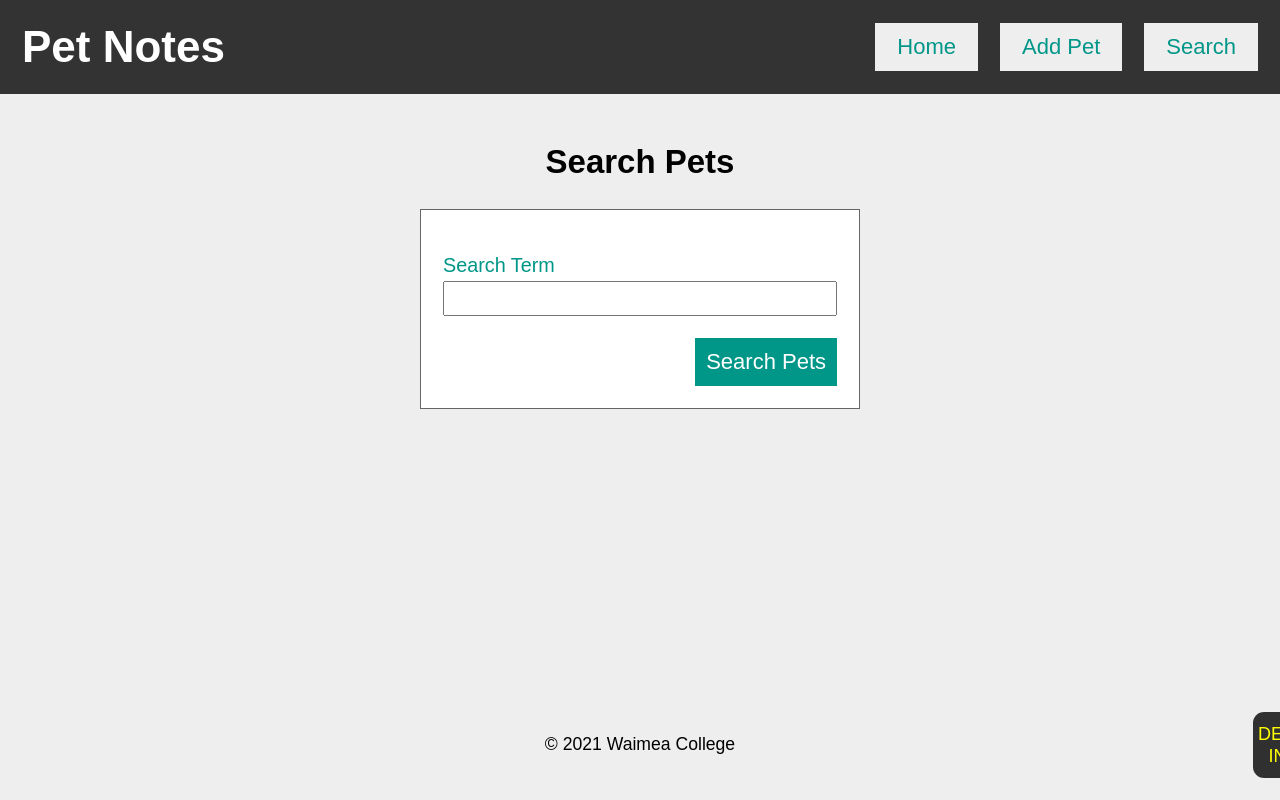
After one commit to waimea-cpy/php-project-library, a PHP site: page /form-search.php in a window 1280 px wide. The commit adds this page. Run offline with PHP 8.4, Linux system fonts and the light colour scheme.

Commit message:
Added a basic search example

```diff
--- a/common-top.php
+++ b/common-top.php
@@ -19,6 +19,7 @@
                 <ul>
                     <li><a href="index.php">Home</a></li>
                     <li><a href="form-new-pet.php">Add Pet</a></li>
+                    <li><a href="form-search.php">Search</a></li>
                 </ul>
             </nav>
 
--- a/css/styles.css
+++ b/css/styles.css
@@ -1,7 +1,7 @@
 /* COLOURS **********************************************************/
 
 :root {
-    --back: #ccc;
+    --back: #eee;
     --back-dark: #333;
     --back-light: #fff;
 
@@ -34,6 +34,7 @@
 main {
     padding: 1rem;
     text-align: center;
+    min-height: 75vh;
 }
 
 
@@ -78,8 +79,8 @@
     padding: 0.5rem 1rem;
     margin: 0 0 0 auto;
     width: max-content;
-    color: var(--text-invert);
-    background: var(--accent);
+    color: var(--accent);
+    background: var(--back);
     text-decoration: none;
 }
 
@@ -87,8 +88,8 @@
 #mainmenu a:active,
 a.button:hover,
 a.button:active {
-    color: var(--accent);
-    background: var(--text-invert);
+    color: var(--text-invert);
+    background: var(--accent);
 }
 
 /* FOOTER **********************************************************/
--- a/form-new-note.php
+++ b/form-new-note.php
@@ -2,9 +2,7 @@
     require_once 'common-functions.php';
     require_once 'common-top.php';
 
-    if( !isset( $_GET['pet'] ) || empty( $_GET['pet'] ) ) {
-        showErrorAndDie( 'unknown pet ID' );
-    }
+    if( !isset( $_GET['pet'] ) || empty( $_GET['pet'] ) ) showErrorAndDie( 'unknown pet ID' );
 
     $petID = $_GET['pet'];
 ?>
--- /dev/null
+++ b/form-search.php
@@ -0,0 +1,19 @@
+<?php
+    require_once 'common-functions.php';
+    require_once 'common-top.php';
+?>
+
+<h2>Search Pets</h2>
+
+<form method="get" action="show-matching-pets.php">
+
+    <label for="search">Search Term</label>
+    <input type="text" name="search" required>
+
+    <input type="submit" value="Search Pets">
+
+</form>
+
+<?php
+    include('common-bottom.php');
+?>
```
Also changed, not shown: show-matching-pets.php (renamed from index.php, +16 -27 lines).
